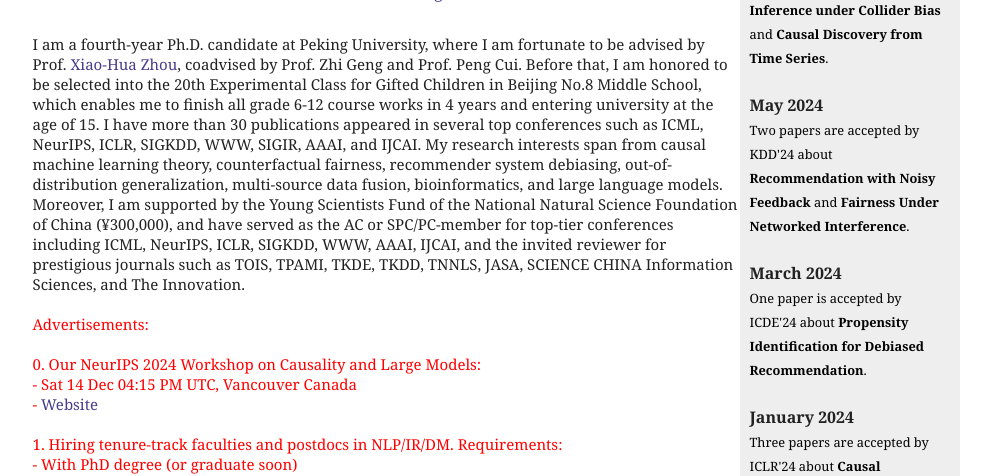
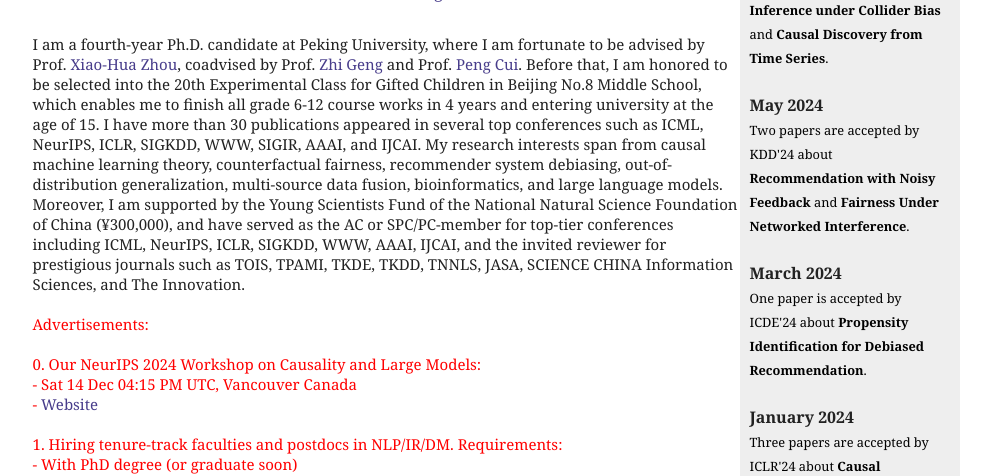
Before and after one commit to haoxuanli-pku/haoxuanli-pku.github.io, a plain HTML site: page index.html in a window 1280 px wide. Shown: the part 291-767 px from the top of the page, without its empty margins (144-1135 px from the left). Drawn offline with Linux system fonts and the light colour scheme.

Commit message:
Update index.html

```diff
--- a/index.html
+++ b/index.html
@@ -151,7 +151,7 @@ hxli AT stu.pku.edu.cn</a><br>
 </tbody></table>
 
 <div style="margin-top:20px;">
-    I am a fourth-year Ph.D. candidate at Peking University, where I am fortunate to be advised by Prof. <a href="https://bda.pku.edu.cn/info/1161/2014.htm">Xiao-Hua Zhou</a>, coadvised by Prof. Zhi Geng and Prof. Peng Cui.
+    I am a fourth-year Ph.D. candidate at Peking University, where I am fortunate to be advised by Prof. <a href="https://bda.pku.edu.cn/info/1161/2014.htm">Xiao-Hua Zhou</a>, coadvised by Prof. <a href="https://www.math.pku.edu.cn/jsdw/ltx/141130.htm">Zhi Geng</a> and Prof. <a href="https://pengcui.thumedialab.com/">Peng Cui</a>.
 	Before that, I am honored to be selected into the 20th Experimental Class for Gifted Children in Beijing No.8 Middle School, which enables me to finish all grade 6-12 course works in 4 years and entering university at the age of 15.
 	I have more than 30 publications appeared in several top conferences such as ICML, NeurIPS, ICLR, SIGKDD, WWW, SIGIR, AAAI, and IJCAI.
 	My research interests span from causal machine learning theory, counterfactual fairness, recommender system debiasing, out-of-distribution generalization, multi-source data fusion, bioinformatics, and large language models.
```
